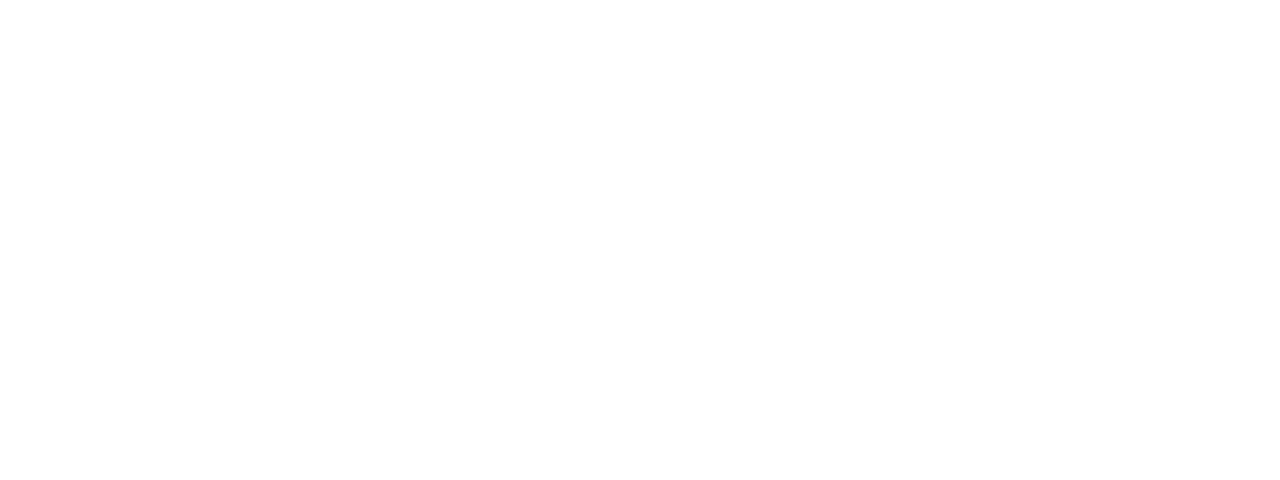
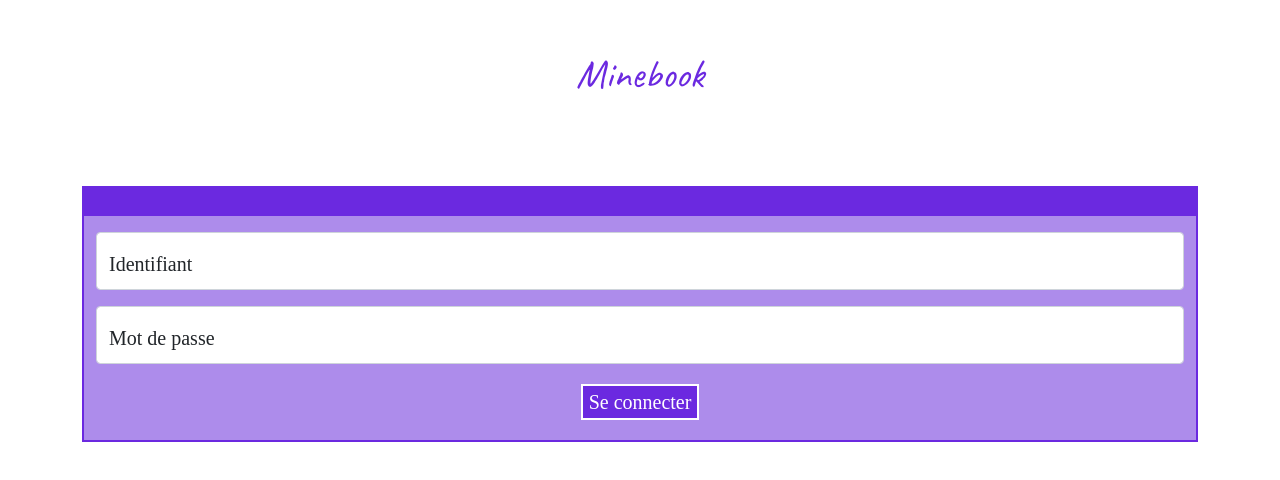
Before and after one commit to Camvinel/Minebook, a Next.js app: page / in a window 1280 px wide. Shown: the part 134-614 px from the top of the page. Built offline with nearby package versions, Linux system fonts and the light colour scheme.

Commit message:
Added authentification page

```diff
--- /dev/null
+++ b/components/authentification.tsx
@@ -0,0 +1,26 @@
+const Authentification = () => {
+    return (
+        <div className="background">
+            <div className="container text-center">
+                <div className="title">
+                    <h1>Minebook</h1>
+                </div>
+            </div>
+            <div className="boxFollowing">
+                <div className="container text-center">
+                    <form className="form-floating mt-3">
+                        <input type="email" className="form-control" id="floatingInput" placeholder="Identifiant" />
+                        <label htmlFor="floatingInput">Identifiant</label>
+                    </form>
+                    <form className="form-floating mt-3">
+                        <input type="password" className="form-control" id="floatingInput2" placeholder="Mot de passe" />
+                        <label htmlFor="floatingInput2">Mot de passe</label>
+                    </form>
+                    <button type="submit" className="button">Se connecter</button>
+                </div>
+            </div >
+        </div >
+    )
+}
+
+export default Authentification
--- /dev/null
+++ b/next.config.js
@@ -0,0 +1,4 @@
+/** @type {import('next').NextConfig} */
+module.exports = {
+  reactStrictMode: true,
+}
--- a/pages/index.tsx
+++ b/pages/index.tsx
@@ -1,12 +1,20 @@
 import type { NextPage } from 'next'
 import Head from 'next/head'
 import React from 'react'
+import Authentification from '../components/authentification'
 
+const Home: NextPage = () => {
+  return (
+    <div>
+      <Head>
+        <title>MINEBOOK</title>
+        <meta name="description" content="Championnat de beauté" />
+      </Head>
 
-const Home: NextPage = () =>  {
-  return (
-    <main>
-    </main>
+      <div className="container">
+        <Authentification />
+      </div>
+    </div>
   )
 }
 
--- a/styles/globals.css
+++ b/styles/globals.css
@@ -1,97 +1,139 @@
-h1 {
-    font: 4em "Helvetica Neue", sans-serif;
-    font-weight: 100;
-    text-align: center;
-    color: #f1f3cb;
+body #main-content div.box > a,
+a.special {
+  font-size: 18px;
+  font-weight: bold;
+  font-family: sans-serif;
+
+  color: #000;
+  background-color: #fff;
 }
 
-h2 {
-    font: 3em "Helvetica Neue", sans-serif;
-    font-weight: 100;
-    text-align: center;
-    color: #f1f3cb;
+body #main-content {
+  position: relative;
 }
 
+/*
+label {
+  font-size: 24px;
+  color: lightblue;
+}
+*/
+/*
+input {
+  font-size: 30px;
+  width:100%;
+  box-sizing:border-box;
+  padding:12px 20px;
+  margin:8px 0;
+  background-color: salmon;
+}*/
 
-#header {
-  position: fixed;
-  top: 0;
-  height: 20vh;
-  width: 100vw;
-  justify-content: center;
-  justify-self: center;
-  z-index: 3;
+#forum-wrapper {
+  height:100vh;
 }
 
-main {
-    background-color: #112744;
-    height: 100%;
-    width: 100vw;
+#messages-container {
+  overflow:auto;
+  background-color:violet;
 }
 
-.container-fluid{
-    padding: 0%;
-    margin: 0%;
-}
-s
-.carousel-inner > .carousel-item > img{
-    min-height: 60vh;
-    max-height: 100vh;
-    width: 100%;
+#new-message-container {
+  border-top: 1px;
+  background-color: aquamarine;
 }
 
-.rounded {
-    width: 50%;
-    margin-left: auto;
-    margin-right: auto;
-    text-align: center;
+#authentification-container{
+  font-size: 20px;
+  background-color: aquamarine;
 }
 
-.rounded-pill {
-    max-width: 100%;
-    height: auto;
+/*.background {
+  position: fixed;
+  top:0;
+  left:0;
+  min-width: 100%;
+  min-height: 100%;
+}*/
+
+.title {
+  min-height: 20vh;
+  height: auto;
+  color: #6b29e0;
+  margin: 5em;
+  display: flex;
+  align-items: flex-end;
+  justify-content: center;
+  font-family: 'Caveat-Regular';
 }
 
-p {
-    font: 1em "Helvetica Neue", sans-serif;
-    font-weight: 100;
-    text-align: center;
-    color: #f1f3cb;
+@font-face {
+  font-family: 'Caveat-Regular';
+  src: url("Caveat-Regular.ttf");
 }
 
-.button-group{
-    align-content: center;
-    color: #f1f3cb;
+.boxFollowing {
+  display: flex;
+  align-items: center;
+  justify-content: center;
 }
 
-.col{
-    margin-left: auto;
-    margin-right: auto;
-    text-align: center;
+.boxFollowing >div{
+  border: solid 0.1em;
+  border-top: solid 1.5em;
+  font-size: 20px;
+  font-family: 'Times New Roman', Times, serif;
+  border-color: #6b29e0;
+  background-color: #ad8ceb;
+  margin-left: auto;
+  margin-right: auto;
 }
 
-.btn-primary {
-
-    color: #f1f3cb;
-    background-color: #112744;
-    font: 1em "Helvetica Neue", sans-serif;
-    font-weight: 100;
-    border-color: #112744;
+.title >div{
+  font-family: 'Times New Roman', Times, serif;
 }
 
-.btn-primary:hover {
-    color: #112744;
-    background-color: #f1f3cb;
-    border-color: #112744;
+.labelBox {
+  border: solid 0.1em;
+  border-color: #6b29e0;
 }
 
-.slide-title {
-    position: absolute;
-    bottom: 4em;
-    text-align: center;
-    width: 100vw;
+.button{
+  border: solid 0.1em;
+  margin: 1em;
+  background-color: #6b29e0;
+  color: white;
 }
 
-#cover {
-    position: relative;
+.cgubox {
+  position:relative;
 }
+
+.cgubox >div{
+  position:absolute;
+  left:0;
+  top:0;
+}
+
+/*
+.adress {
+  position: relative;
+}
+
+.adress >div{
+  top:0px;
+  position:absolute;
+  right: 0px;
+  color: red;
+  font-size: 10px;
+} */
+
+body #main-content div.box > a,
+a.special {
+  position: absolute;
+  top: 10px;
+  left: 10px;
+  width: 100px;
+  height: 100px;
+
+  display: block; /*hidden, inline, ...*/
+}
```
Also changed, not shown: package.json (+7 -0 lines), styles/Caveat-Regular.ttf (added), 1 other file (tests, documents, lock files or other folders).
